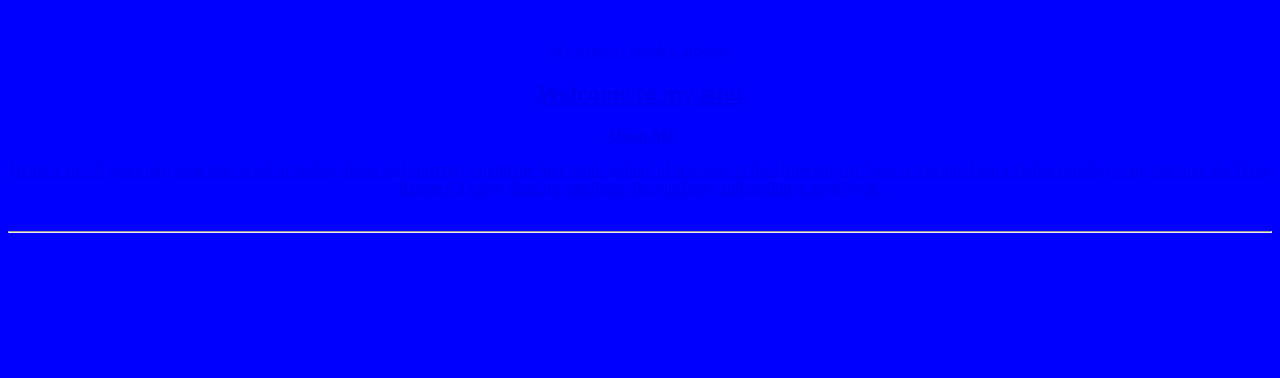
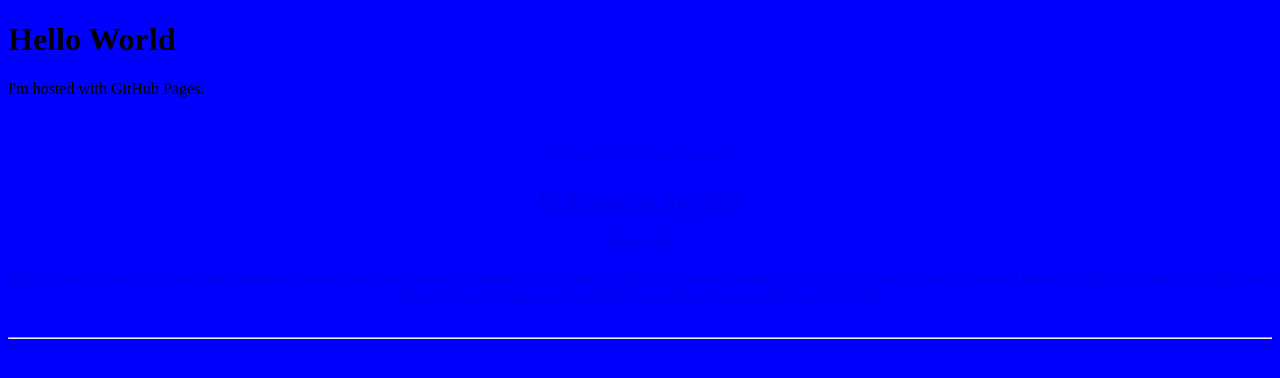
Before and after one commit to scardenas28/scardenas28, a plain HTML site: page index.html in a window 1280 px wide. Drawn offline with Linux system fonts and the light colour scheme.

Commit message:
Update index.html

```diff
--- a/index.html
+++ b/index.html
@@ -1,4 +1,10 @@
-<p>&nbsp;</p>
+<!DOCTYPE html>
+<html>
+<body>
+<h1>Hello World</h1>
+<p>I'm hosted with GitHub Pages.</p>
+</body>
+</html><p>&nbsp;</p>
 
 <center><imgsrc="https://p11-mailws.icloud.com/wm/messagepart/IMG_1956.jpg?guid=messagepart%3AINBOX%2F5007-2&type=image%2Fjpeg&name=IMG_1956.jpg&size=6792306&dsid=2002795356&clientId=0E2D7FFA-0441-4578-B344-99375276620B
 
```
